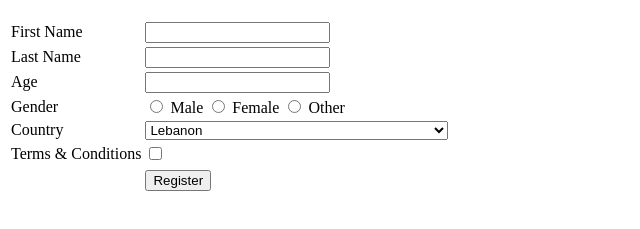
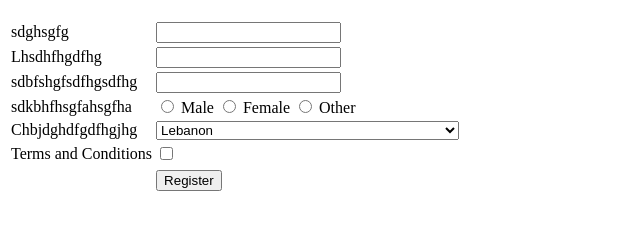
Before and after one commit to sivachandra1/Tutorials, a plain HTML site: page Register.html in a window 1280 px wide. Shown: the part 61-290 px from the top of the page, without its empty margins (0-640 px from the left). Drawn offline with Linux system fonts and the light colour scheme.

Commit message:
ashdfdsghdfajskhdfd

```diff
--- a/Register.html
+++ b/Register.html
@@ -9,25 +9,25 @@
 <h1> Registration Form</h1>
 <table>
 <tr>
-<td class="label_control">First Name</td>
+<td class="label_control">sdghsgfg</td>
 <td>
 <input type="tct" id="txtFirstName">
 </td>
 </tr>
 <tr>
-<td class="label_control">Last Name</td>
+<td class="label_control">Lhsdhfhgdfhg</td>
 <td>
 <input type="txt" id="txtLastName">
 </td>
 </tr>
 <tr>
-<td class="label_control"> Age</td>
+<td class="label_control"> sdbfshgfsdfhgsdfhg</td>
 <td>
 <input type="txt" id="ageNumber">
 </td>
 </tr>
 <tr>
-<td class="label_control">Gender</td>
+<td class="label_control">sdkbhfhsgfahsgfha</td>
 <td>
   <input type="radio" name="gender" value="male"> Male
   <input type="radio" name="gender" value="female"> Female
@@ -35,7 +35,7 @@
   </td>
   </tr>
 <tr>
-<td class="label_control">Country</td>
+<td class="label_control">Chbjdghdfgdfhgjhg</td>
 <td>
 <select id="ddlCountry">
     <option value="Afghanistan">Afghanistan</option>
@@ -281,7 +281,7 @@
 </td>
 </tr>
 <tr>
-            <td class="label-control">Terms & Conditions</td>
+            <td class="label-control">Terms and Conditions</td>
             <td>
               <input type="checkbox" id="chkAgree"
                     >
```
